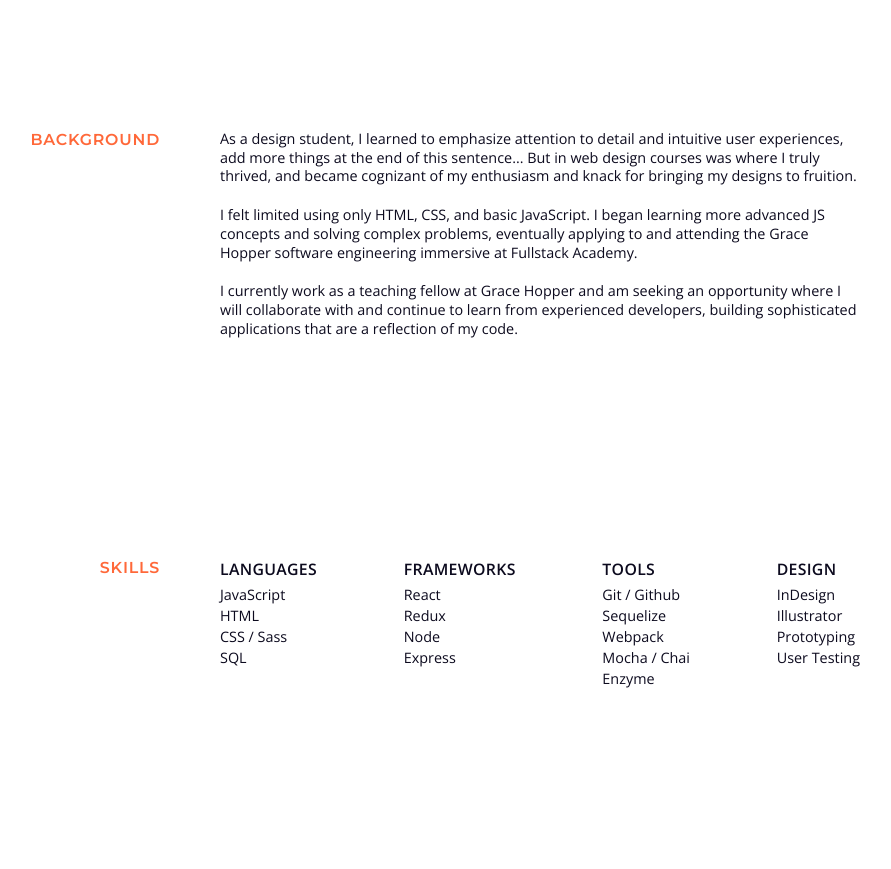
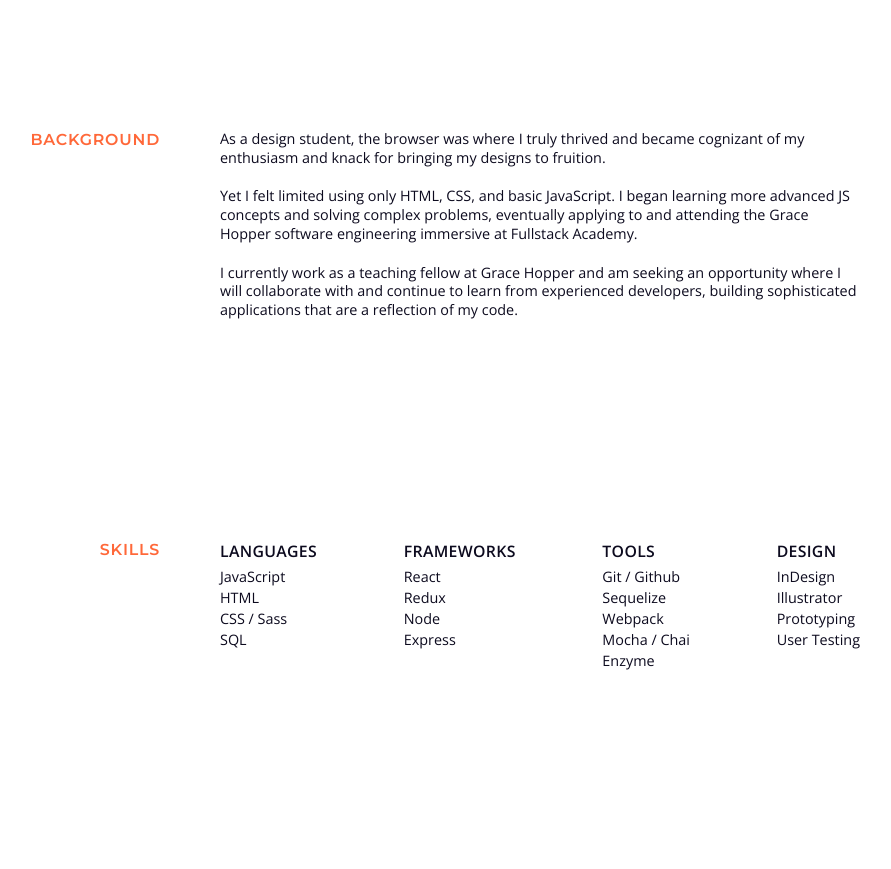
Before and after one commit to smithermansl/personalSite, a website: page public/index.html in a window 1280 px wide. Shown: the part 840-1709 px from the top of the page, without its empty margins (280-1171 px from the left). Drawn offline with nearby package versions, Linux system fonts and the light colour scheme.

Commit message:
edit background

```diff
--- a/public/index.html
+++ b/public/index.html
@@ -38,9 +38,10 @@
     <div class="section" id="background">
         <div class="section_header">Background</div>
       <div class="section_content">
+        <p>As a design student, the browser was where I truly thrived and became cognizant of my enthusiasm and knack for bringing my designs to fruition.</p>
 
-        <p>As a design student, I learned to emphasize attention to detail and intuitive user experiences, add more things at the end of this sentence... But in web design courses was where I truly thrived, and became cognizant of my enthusiasm and knack for bringing my designs to fruition.</p>
-        <p>I felt limited using only HTML, CSS, and basic JavaScript. I began learning more advanced JS concepts and solving complex problems, eventually applying to and attending the Grace Hopper software engineering immersive at Fullstack Academy.</p>
+        <p>Yet I felt limited using only HTML, CSS, and basic JavaScript. I began learning more advanced JS concepts and solving complex problems, eventually applying to and attending the Grace Hopper software engineering immersive at Fullstack Academy.</p>
+
         <p>I currently work as a teaching fellow at Grace Hopper and am seeking an opportunity where I will collaborate with and continue to learn from experienced developers, building sophisticated applications that are a reflection of my code.</p>
       </div>
     </div>
--- a/public/main.css
+++ b/public/main.css
@@ -409,8 +409,6 @@ footer button {
   }
 }
 
-
-
 /*
 
 #FF6839; - ORANGE
```
